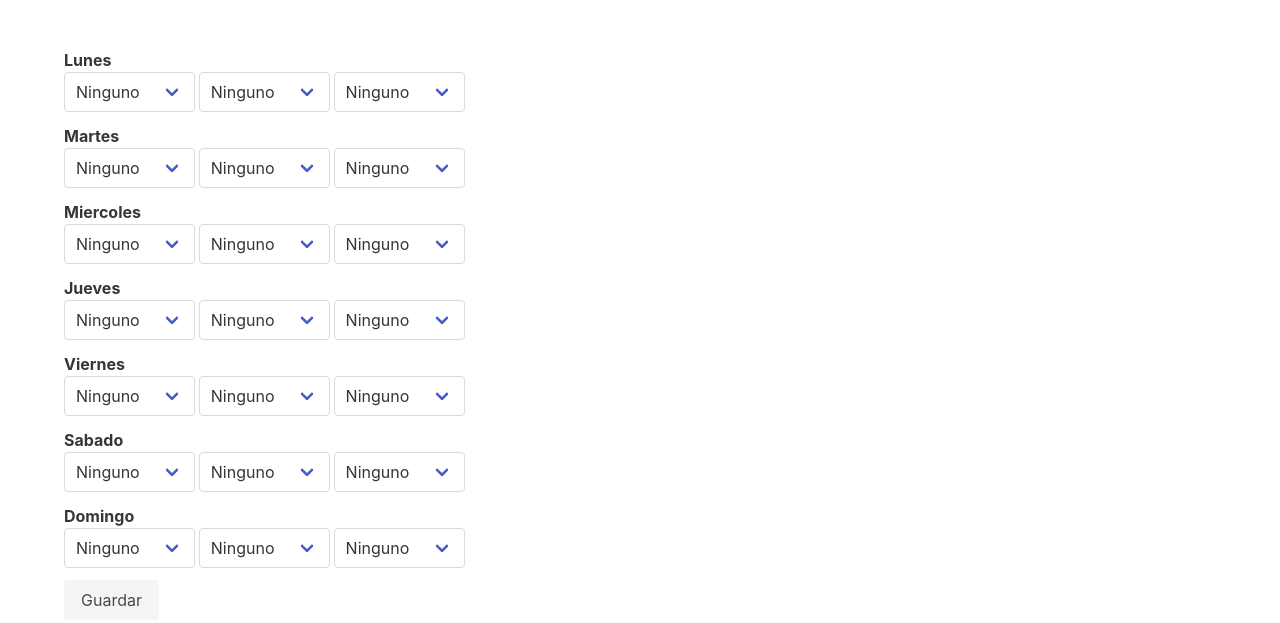
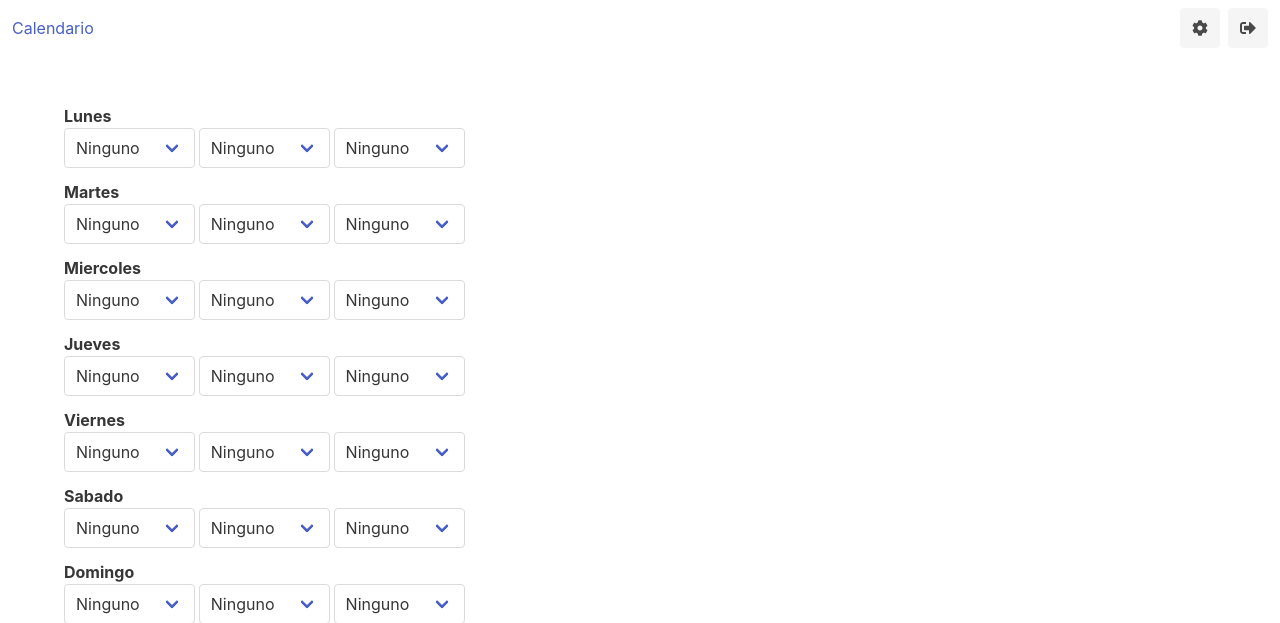
Before and after one commit to Fila2Basuras/fila2_basuras, a Flask app: page /calendario/create in a window 1280 px wide. Shown: the top 623 px of the page. Run offline with Flask 2, Linux system fonts and the light colour scheme; the visitor is signed in with stand-in values (Sample User, id 1); a database or web service that is not in the repository returns one stand-in record (values such as "Sample title"); some libraries are stand-ins or nearby versions.

Commit message:
Integración de navbar

```diff
--- a/src/templates/layout.html
+++ b/src/templates/layout.html
@@ -6,12 +6,48 @@
     <meta name="viewport" content="width=device-width, initial-scale=1.0">
     <meta http-equiv="X-UA-Compatible" content="ie=edge">
     <link rel="stylesheet" href="https://cdn.jsdelivr.net/npm/bulma@0.8.0/css/bulma.min.css">
+    <script defer src="https://use.fontawesome.com/releases/v5.3.1/js/all.js"></script>
     <link rel="stylesheet" type="text/css" href="{{ url_for('static', filename='css/main.css') }}">
     <link rel="stylesheet" href="../static/css/style.css">
     <title>{% block title %} Basuras - {% endblock %}</title>
 </head>
 
 <body>
+    {% if 'email' in session %}
+    <nav class="navbar" role="navigation" aria-label="main navigation">
+        <div class="navbar-brand">
+          <a class="navbar-item" href="https://bulma.io">
+            <span>Calendario</span>
+          </a>
+
+          <a role="button" class="navbar-burger burger" aria-label="menu" aria-expanded="false" data-target="navbarBasicExample">
+            <span aria-hidden="true"></span>
+            <span aria-hidden="true"></span>
+            <span aria-hidden="true"></span>
+          </a>
+        </div>
+
+        <div id="navbarBasicExample" class="navbar-menu">
+
+          <div class="navbar-end">
+            <div class="navbar-item">
+              <div class="buttons">
+                <a class="button is-light">
+                  <span class="icon">
+                <i class="fas fa-cog"></i>
+              </span>
+                </a>
+                <a href="{{ url_for('cerrarSesion') }}" class="button is-light">
+                  <span class="icon">
+                <i class="fas fa-sign-out-alt"></i>
+              </span>
+                </a>
+              </div>
+            </div>
+          </div>
+        </div>
+      </nav>
+    {% endif %}
     <main>
         <section class="section">
             <div class="container">
```
